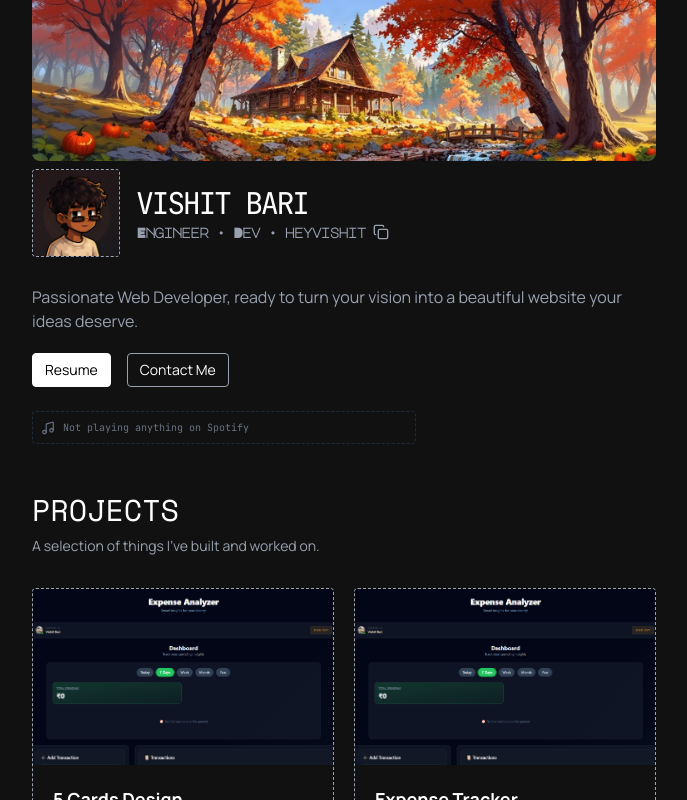
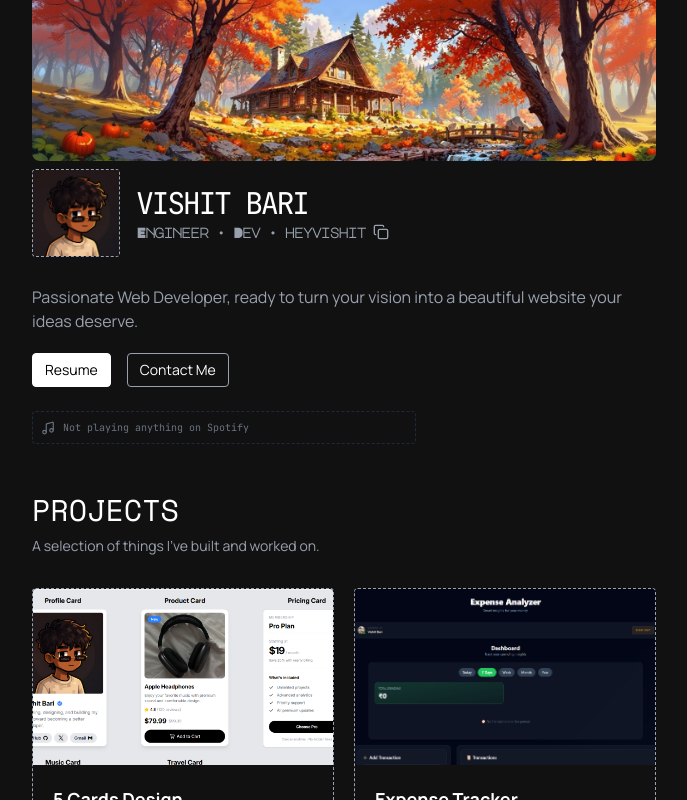
Before and after one commit to heyvishit/my-portfolio, a React (Vite) app: page / in a window 1280 px wide. Shown: the top 800 px of the page, without its empty margins (296-983 px from the left). Built offline with nearby package versions, Linux system fonts and the light colour scheme; no server answers; a web font is replaced by a local one.

Commit message:
changed project two image

```diff
--- a/src/components/Projects.jsx
+++ b/src/components/Projects.jsx
@@ -14,12 +14,12 @@ function Projects() {
       {/* PROJECT GRID */}
       <div className="mt-8 grid grid-cols-1 gap-5 md:grid-cols-2">
 
-        {/* PROJECT CARD 1 */}
+        {/* PROJECT CARD 2 */}
         <div className="overflow-hidden rounded-sm border border-dashed border-gray-400">
 
           {/* PROJECT IMAGE */}
           <img
-            src="/projects/project-one.png"
+            src="/projects/project-two.png"
             alt="Project One preview"
             className="h-44 w-full object-cover"
           />
```
Also changed, not shown: public/projects/project-two.png.
